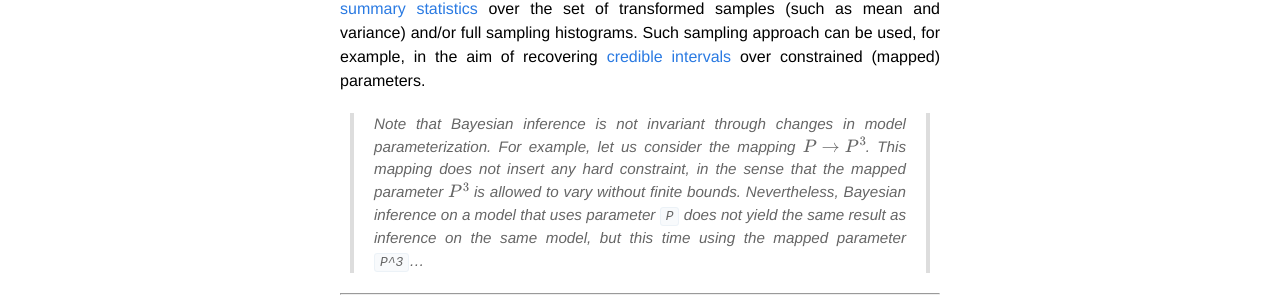
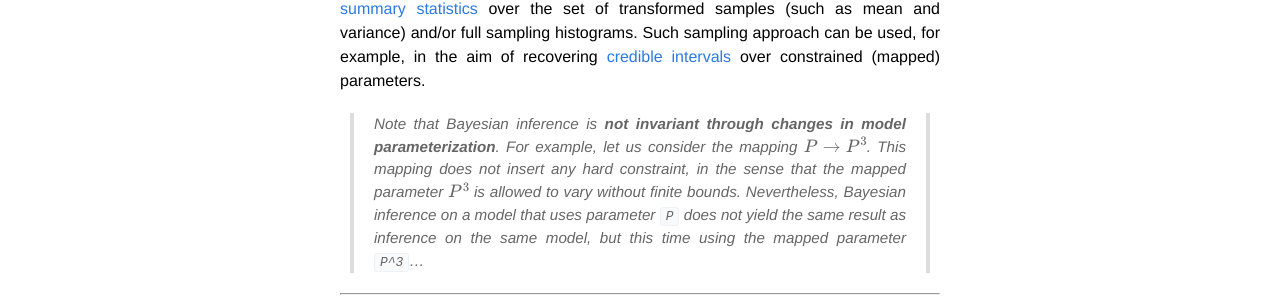
Before and after one commit to MBB-team/VBA-toolbox, a Jekyll site: the page built from _wiki/param-transform.md, in a window 1280 px wide. Shown: the part 976-1284 px from the top of the page. Built offline with Jekyll 4.4.1, drawn with Linux system fonts in a browser that asks for light colours; nearby versions of some CDN libraries; formulas are drawn with MathJax 3.

```diff
--- a/_wiki/param-transform.md
+++ b/_wiki/param-transform.md
@@ -16,4 +16,4 @@ However, one may wan to insert "[hard constraints](https://en.wikipedia.org/wiki
 If one is interested in the posterior density over transformed parameters, one can simply use the [Laplace approximation](https://en.wikipedia.org/wiki/Laplace's_method) (see `VBA_Laplace.m`). Alternatively, one can [sample](https://en.wikipedia.org/wiki/Monte_Carlo_method) (see `VBA_sample.m`) from the Gaussian posterior density over un-transformed parameters, pass the samples through the transform, and then report [summary statistics](https://en.wikipedia.org/wiki/Summary_statistics) over the set of transformed samples (such as mean and variance) and/or full sampling histograms. Such sampling approach can be used, for example, in the aim of recovering [credible intervals](https://en.wikipedia.org/wiki/Credible_interval) over constrained (mapped) parameters.
 
 
-> Note that Bayesian inference is not invariant through changes in model parameterization. For example, let us consider the mapping $$P \rightarrow P^3$$. This mapping does not insert any hard constraint, in the sense that the mapped parameter $$P^3$$ is allowed to vary without finite bounds. Nevertheless, Bayesian inference on a model that uses parameter `P` does not yield the same result as inference on the same model, but this time using the mapped parameter `P^3`...
+> Note that Bayesian inference is **not invariant through changes in model parameterization**. For example, let us consider the mapping $$P \rightarrow P^3$$. This mapping does not insert any hard constraint, in the sense that the mapped parameter $$P^3$$ is allowed to vary without finite bounds. Nevertheless, Bayesian inference on a model that uses parameter `P` does not yield the same result as inference on the same model, but this time using the mapped parameter `P^3`...
```
